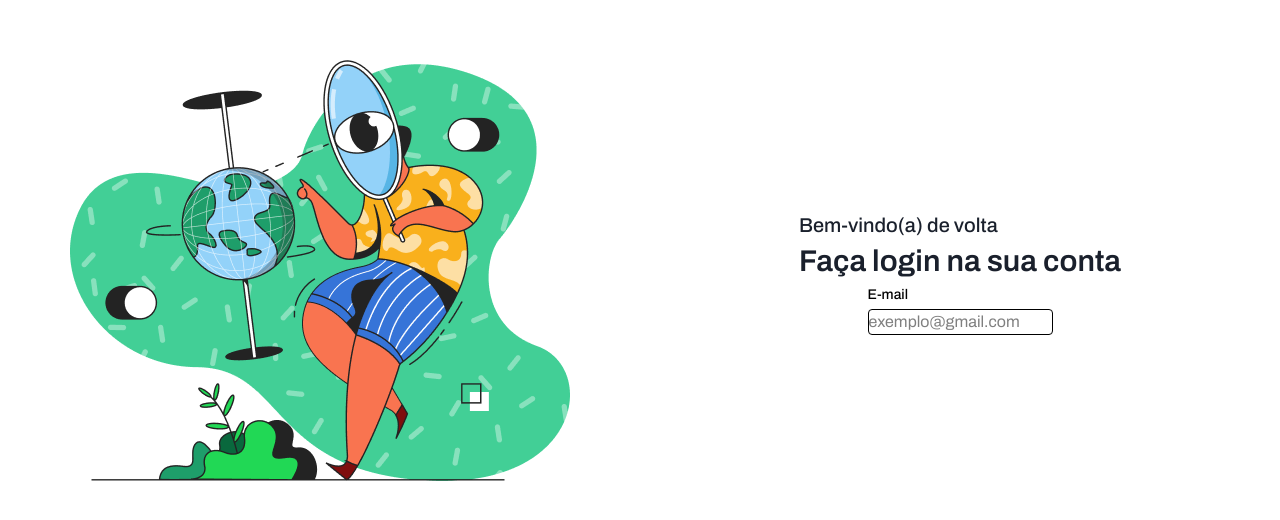
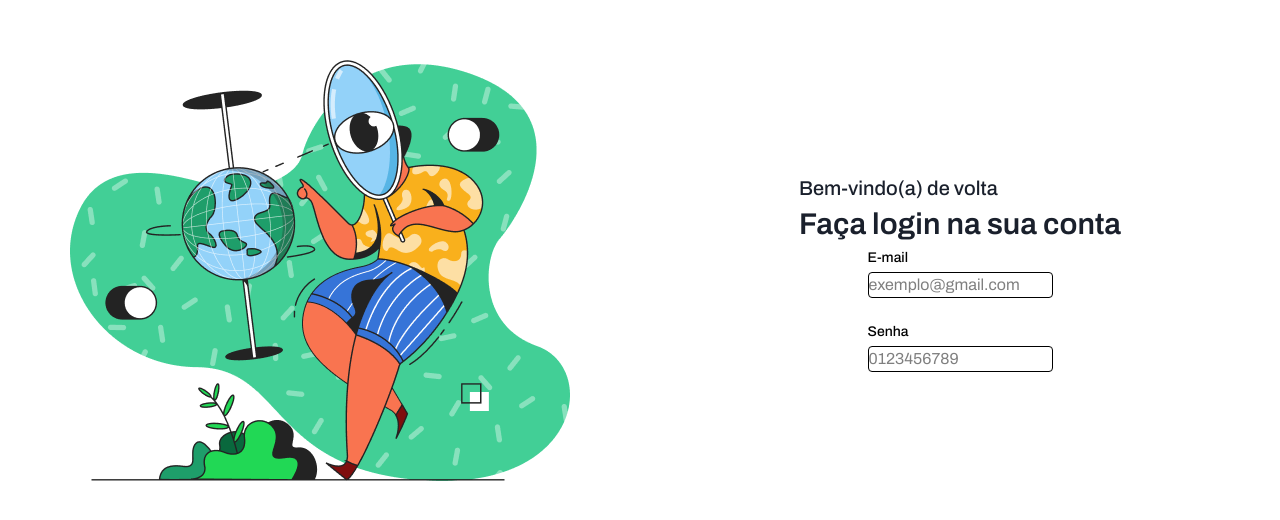
Before and after one commit to lucasrodriguescunha/login-codelab, a Next.js app: page / in a window 1280 px wide. Shown: the part 130-650 px from the top of the page. Built offline with nearby package versions, Linux system fonts and the light colour scheme.

Commit message:
feat: add InputField to PasswordInput component for password input

```diff
--- a/app/components/LoginPage/LoginFormContainer/LoginForm/PasswordInput.tsx
+++ b/app/components/LoginPage/LoginFormContainer/LoginForm/PasswordInput.tsx
@@ -1,6 +1,13 @@
+import {InputField} from '@/app/shared/InputField';
+
 export const PasswordInput = () => {
     return (
         <>
+            <InputField
+                label={'Senha'}
+                type={'password'}
+                placeholder={'0123456789'}
+            />
         </>
     );
 };
```
